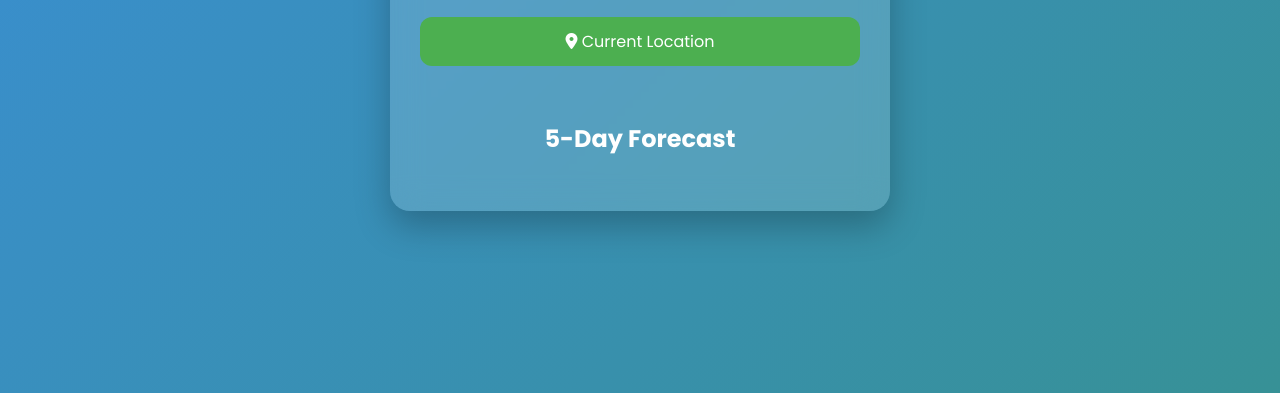
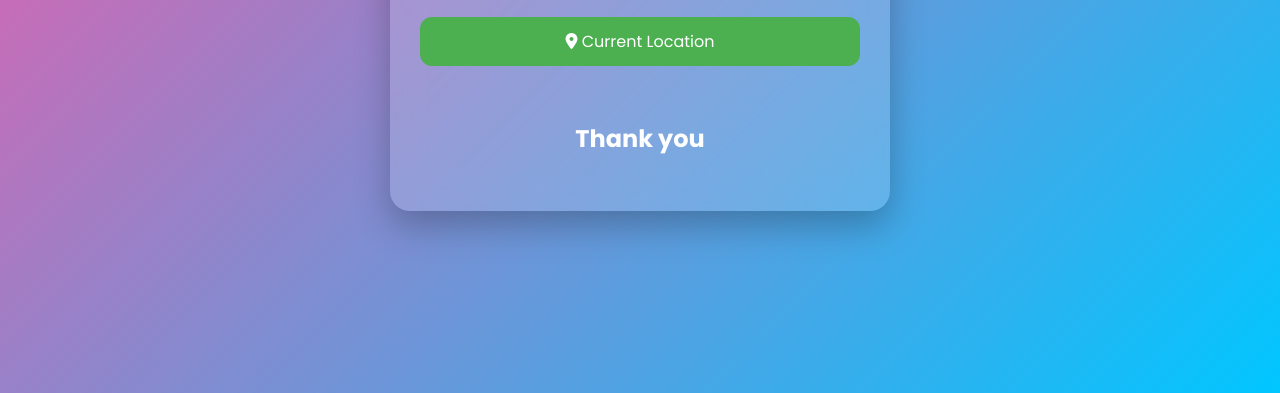
Before and after one commit to sandipransing123/weather_app, a plain HTML site: page index.html in a window 1280 px wide. Shown: the part 407-800 px from the top of the page. Drawn offline with Linux system fonts and the light colour scheme.

Commit message:
color change

```diff
--- a/index.html
+++ b/index.html
@@ -100,7 +100,7 @@
             <!-- Forecast -->
             <div class="forecast">
 
-                <h2>5-Day Forecast</h2>
+                <h2>Thank you</h2>
 
                 <div id="forecast-container">
 
--- a/style.css
+++ b/style.css
@@ -11,7 +11,7 @@ body{
     display:flex;
     justify-content:center;
     align-items:center;
-    background:linear-gradient(135deg,#3a8ed7,#379196);
+    background:linear-gradient(135deg,#f857a6,#00c6ff);
     transition:.4s;
     padding:20px;
 }
```
